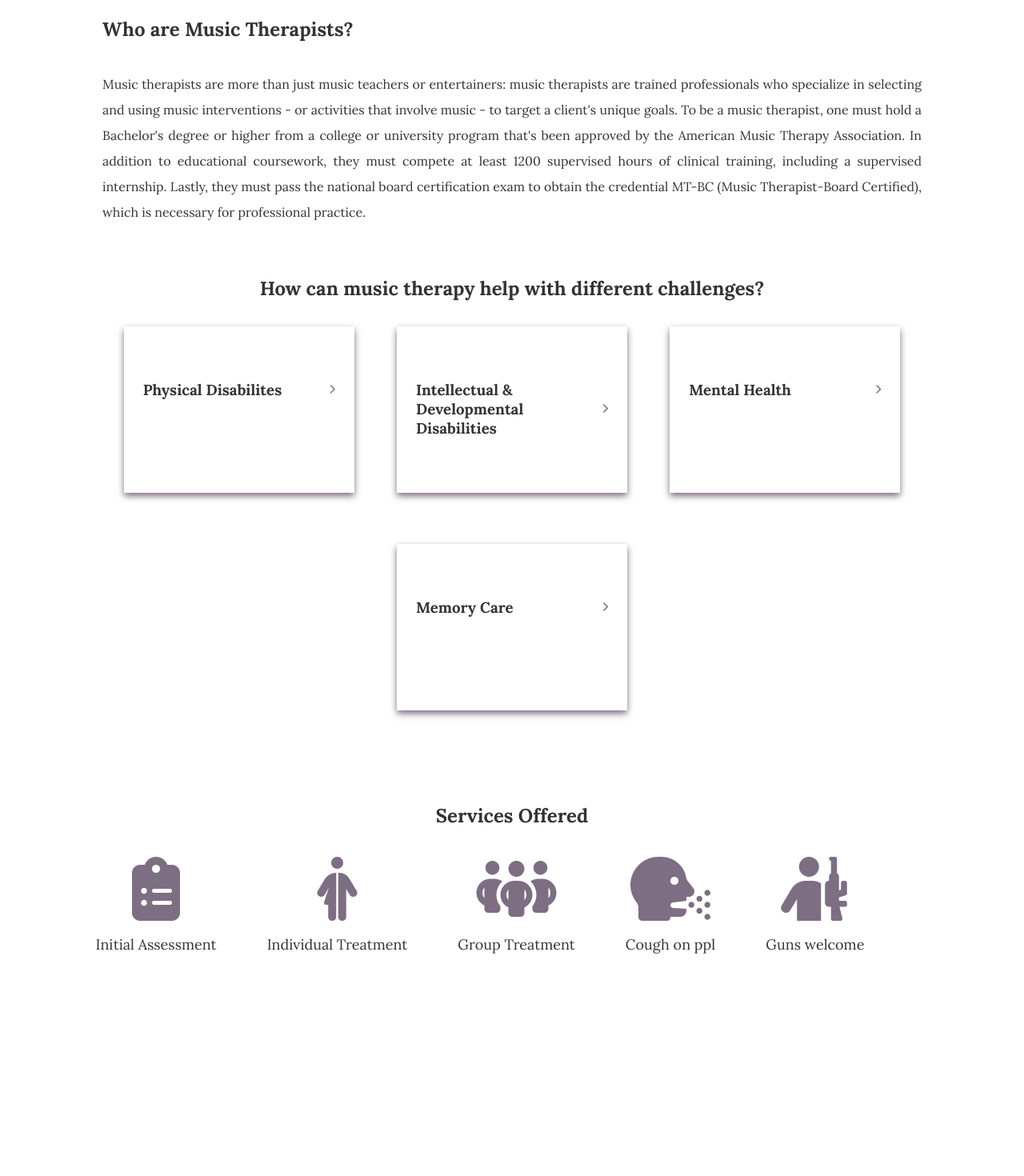
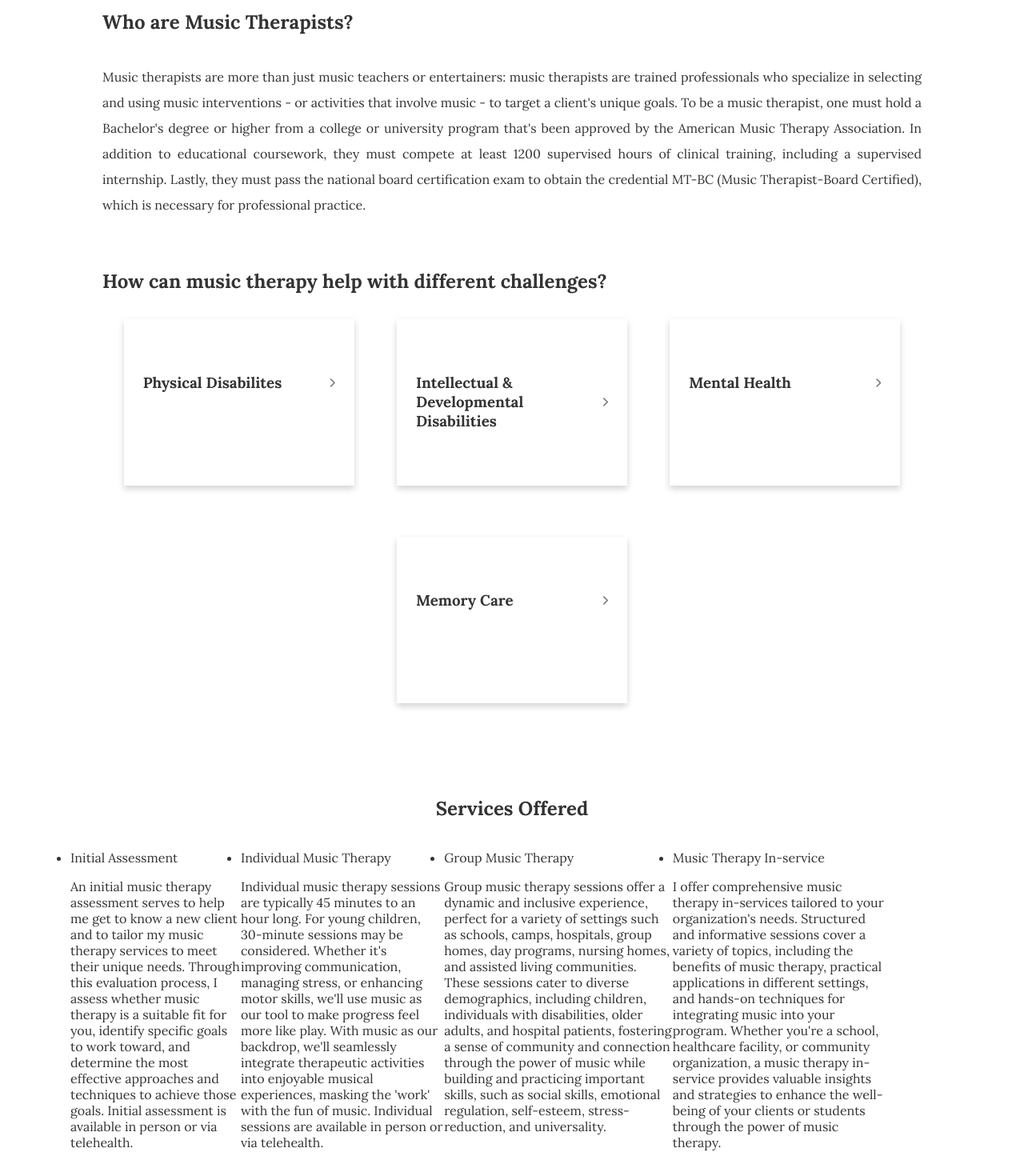
Before and after one commit to Jacob-Burnstein/brzeznik-professional-website, a React (Vite) app: page / in a window 1280 px wide. Shown: the part 1220-2690 px from the top of the page at 80% size. Before the commit the page ends 2428 px from the top, so only its background shows below. Built offline with nearby package versions, Linux system fonts and the light colour scheme.

Commit message:
refactored services and icons

```diff
--- a/src/components/home-subcomponents/ServicesOffered.jsx
+++ b/src/components/home-subcomponents/ServicesOffered.jsx
@@ -2,14 +2,26 @@ import React from "react";
 
 const ServicesOffered = () => {
   const services = [
-    { name: "Initial Assessment", icon: "fa-solid fa-clipboard-list fa-5x" },
     {
-      name: "Individual Treatment",
-      icon: "fa-solid fa-person-half-dress fa-5x",
+      name: "Initial Assessment",
+      description:
+        "An initial music therapy assessment serves to help me get to know a new client and to tailor my music therapy services to meet their unique needs. Through this evaluation process, I assess whether music therapy is a suitable fit for you, identify specific goals to work toward, and determine the most effective approaches and techniques to achieve those goals. Initial assessment is available in person or via telehealth.",
     },
-    { name: "Group Treatment", icon: "fa-solid fa-people-group fa-5x" },
-    { name: "Cough on ppl", icon: "fa-solid fa-head-side-cough fa-5x" },
-    { name: "Guns welcome", icon: "fa-solid fa-person-rifle fa-5x" },
+    {
+      name: "Individual Music Therapy",
+      description:
+        "Individual music therapy sessions are typically 45 minutes to an hour long. For young children, 30-minute sessions may be considered. Whether it's improving communication, managing stress, or enhancing motor skills, we'll use music as our tool to make progress feel more like play. With music as our backdrop, we'll seamlessly integrate therapeutic activities into enjoyable musical experiences, masking the 'work' with the fun of music. Individual sessions are available in person or via telehealth.",
+    },
+    {
+      name: "Group Music Therapy",
+      description:
+        "Group music therapy sessions offer a dynamic and inclusive experience, perfect for a variety of settings such as schools, camps, hospitals, group homes, day programs, nursing homes, and assisted living communities. These sessions cater to diverse demographics, including children, individuals with disabilities, older adults, and hospital patients, fostering a sense of community and connection through the power of music while building and practicing important skills, such as social skills, emotional regulation, self-esteem, stress-reduction, and universality.",
+    },
+    {
+      name: "Music Therapy In-service",
+      description:
+        "I offer comprehensive music therapy in-services tailored to your organization's needs. Structured and informative sessions cover a variety of topics, including the benefits of music therapy, practical applications in different settings, and hands-on techniques for integrating music into your program. Whether you're a school, healthcare facility, or community organization, a music therapy in-service provides valuable insights and strategies to enhance the well-being of your clients or students through the power of music therapy.",
+    },
   ];
   return (
     <>
@@ -17,9 +29,9 @@ const ServicesOffered = () => {
         <h2>Services Offered</h2>
         <ul>
           {services.map((service, index) => (
-            <div className="serviceAndIcon" key={index}>
-              <i className={service.icon}></i>
+            <div className="serviceAndDescription" key={index}>
               <li className="service">{service.name}</li>
+              <p className="serviceDescription">{service.description}</p>
             </div>
           ))}
         </ul>
--- a/src/index.css
+++ b/src/index.css
@@ -37,14 +37,12 @@ body {
 .titleHeader .titleHeading {
   text-align: left;
   font-size: 3em;
-  height: 100%;
   margin: 0;
   display: flex;
 }
 .titleHeader .titleText {
   display: flex;
   flex-direction: column;
-  justify-content: space-between;
   text-align: left;
   width: 30%;
 }
@@ -53,7 +51,7 @@ body {
 }
 .titleHeader img {
   aspect-ratio: 4/3;
-  width: 470px;
+  width: 400px;
 }
 
 .intro {
@@ -104,7 +102,6 @@ body {
 .listSection {
   display: flex;
   flex-direction: column;
-  align-items: center;
   padding-bottom: 4em;
   width: 80%;
 }
@@ -121,7 +118,7 @@ body {
 
 .description {
   background-color: #ffffff;
-  box-shadow: 0px 4px 8px #7d6e83;
+  box-shadow: 0px 4px 8px lightgray;
   margin-top: 2em;
   margin-bottom: 2em;
   padding-left: 1.5em;
--- a/src/index.scss
+++ b/src/index.scss
@@ -37,11 +37,11 @@ body {
   max-width: 80%;
   padding: 1em;
   margin-top: 3em;
+  // border: solid;
 
   .titleHeading {
     text-align: left;
     font-size: 3em;
-    height: 100%;
     margin: 0;
     display: flex;
   }
@@ -49,8 +49,8 @@ body {
   .titleText {
     display: flex;
     flex-direction: column;
-    justify-content: space-between;
     text-align: left;
+    // border: solid green;
     width: 30%;
   }
 
@@ -60,7 +60,7 @@ body {
 
   img {
     aspect-ratio: 4/3;
-    width: 470px;
+    width: 400px;
   }
 }
 
@@ -119,7 +119,7 @@ body {
   // background-color: #f5f5f5;
   display: flex;
   flex-direction: column;
-  align-items: center;
+  // align-items: center;
   padding-bottom: 4em;
   width: 80%;
 
@@ -137,7 +137,7 @@ body {
 
 .description {
   background-color: #ffffff;
-  box-shadow: 0px 4px 8px #7d6e83;
+  box-shadow: 0px 4px 8px lightgray;
   margin-top: 2em;
   margin-bottom: 2em;
   padding-left: 1.5em;
```
Also changed, not shown: 1 other file (tests, documents, lock files or other folders).
